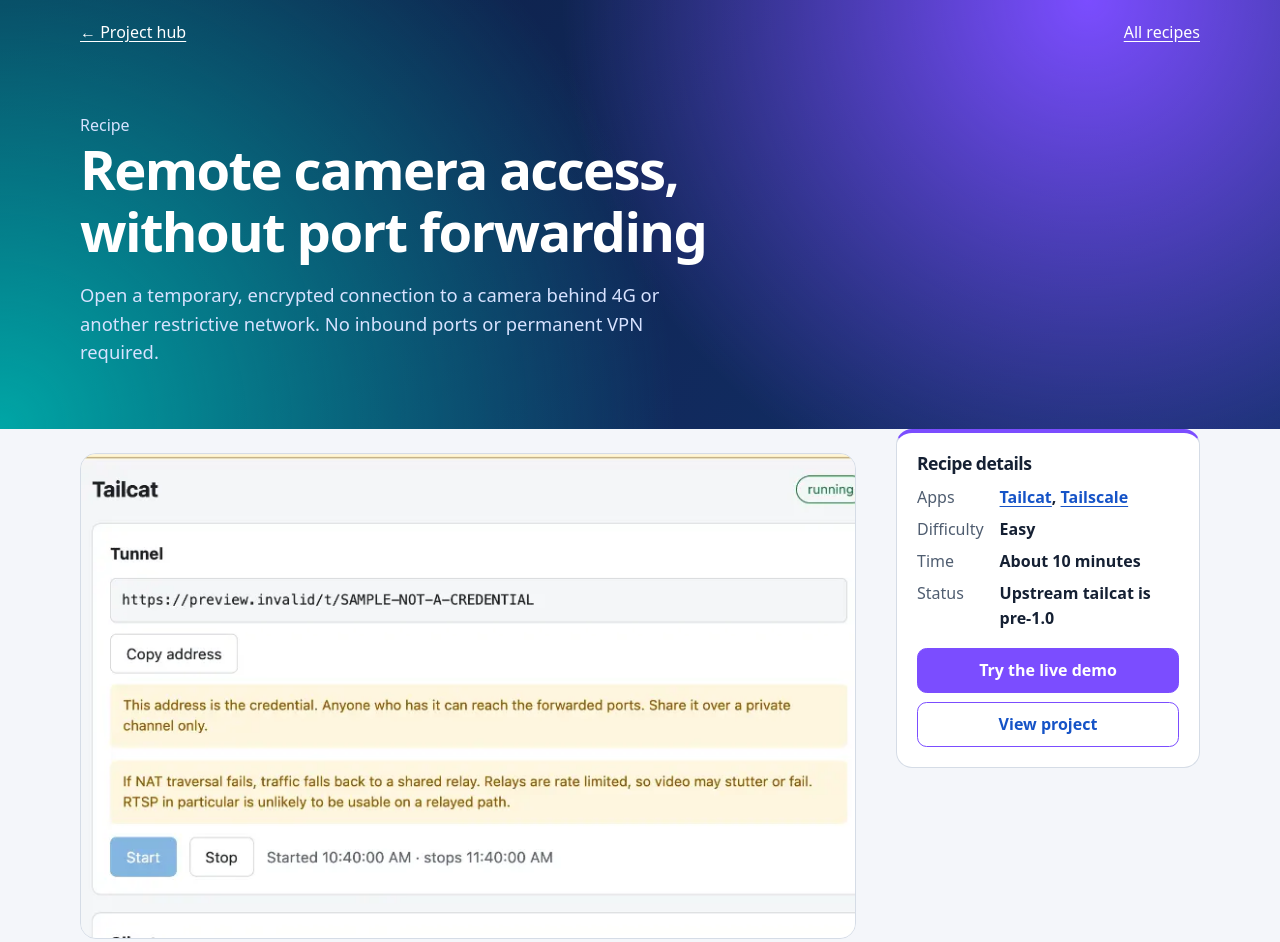
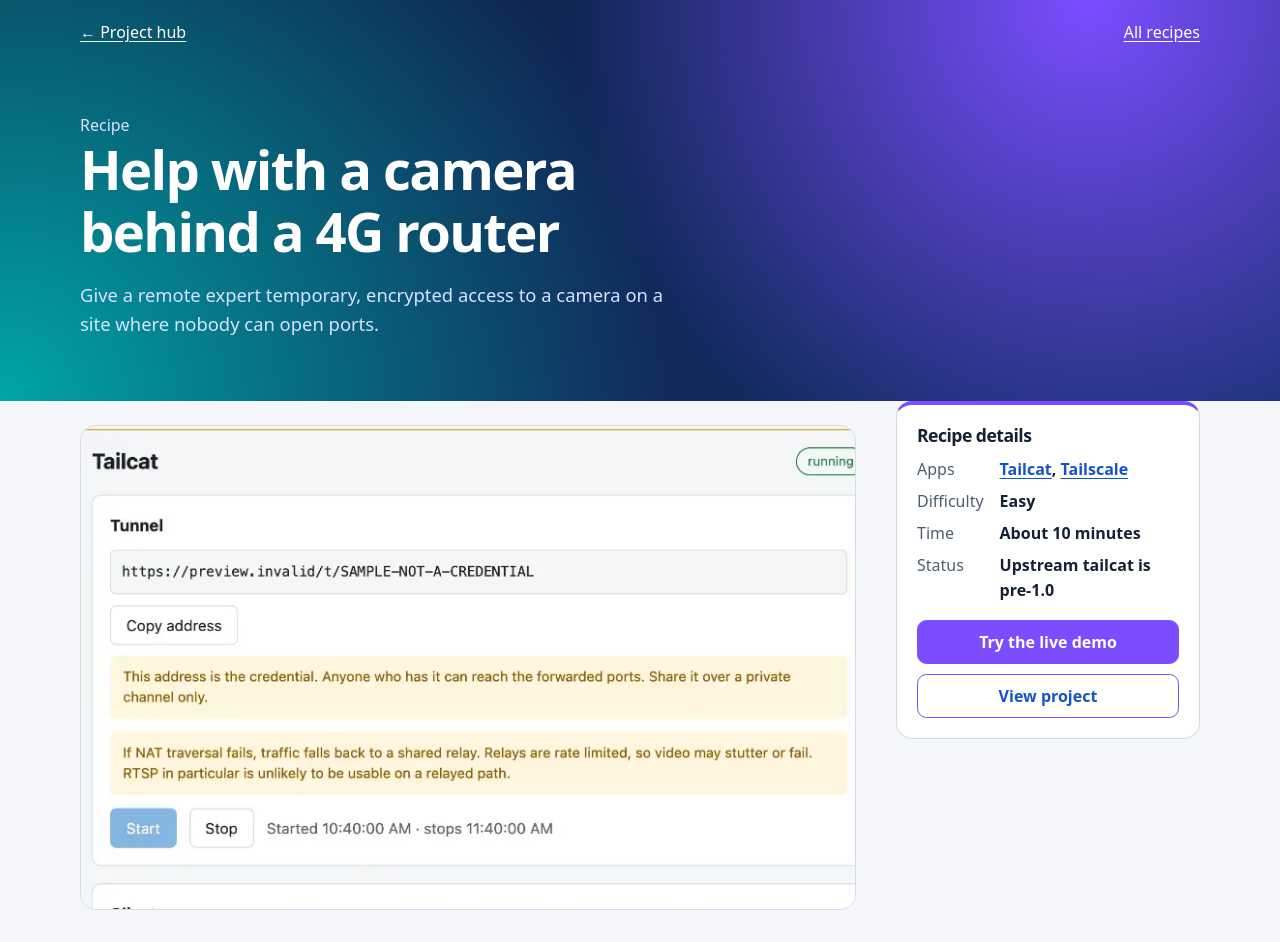
Before and after one commit to Mo3he/mo3he.github.io, a plain HTML site: page recipes/remote-support-4g/index.html in a window 1280 px wide. Shown: the top 942 px of the page. Drawn offline with Linux system fonts and the light colour scheme.

Commit message:
Restore remote support recipe copy

```diff
--- a/recipes/remote-support-4g/index.html
+++ b/recipes/remote-support-4g/index.html
@@ -3,8 +3,8 @@
 <head>
   <meta charset="utf-8">
   <meta name="viewport" content="width=device-width, initial-scale=1">
-  <meta name="description" content="Open a temporary, encrypted connection to a camera behind 4G or another restrictive network. No inbound ports or permanent VPN required.">
-  <title>Remote camera access, without port forwarding | Recipes | Weston (Moshe)</title>
+  <meta name="description" content="Give a remote expert temporary, encrypted access to a camera on a site where nobody can open ports.">
+  <title>Help with a camera behind a 4G router | Recipes | Weston (Moshe)</title>
   <style>
     :root { color-scheme: light dark; --bg:#f4f6fa; --panel:#fff; --ink:#152033; --muted:#4f5d70; --line:#d5dce6; --accent:#1553c7; --c:var(--accent); --shot:#e9edf3; font:100%/1.55 system-ui,sans-serif; }
     @media (prefers-color-scheme:dark) { :root { --bg:#0d121a; --panel:#161e2a; --ink:#eef2f9; --muted:#b0bccc; --line:#2f3b4b; --accent:#8db6ff; --shot:#222c3a; } }
@@ -90,8 +90,8 @@
   <header><a href="/">← Project hub</a><a href="/#recipes">All recipes</a></header>
     <div class="intro">
       <span class="crumb">Recipe</span>
-      <h1>Remote camera access, without port forwarding</h1>
-      <p>Open a temporary, encrypted connection to a camera behind 4G or another restrictive network. No inbound ports or permanent VPN required.</p>
+      <h1>Help with a camera behind a 4G router</h1>
+      <p>Give a remote expert temporary, encrypted access to a camera on a site where nobody can open ports.</p>
     </div>
   </div></div>
   <main class="wrap">
```
